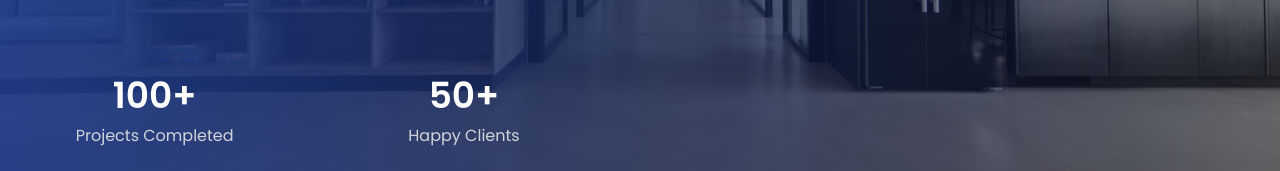
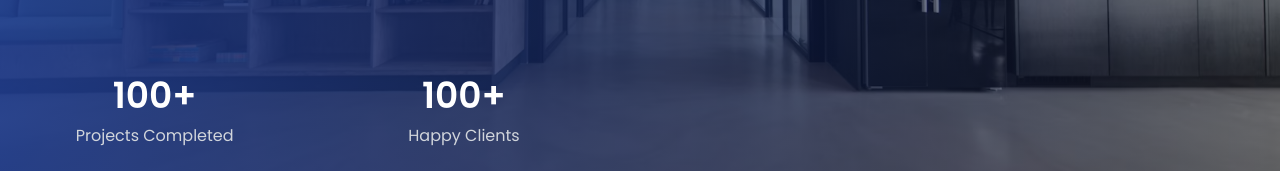
Before and after one commit to Fardosafara/Our-Agency-Website, a Next.js app: page / in a window 1280 px wide. Shown: the part 454-625 px from the top of the page. Built offline with nearby package versions, Linux system fonts and the light colour scheme; a web font is replaced by a local one.

Commit message:
first commit

```diff
--- a/app/page.tsx
+++ b/app/page.tsx
@@ -209,7 +209,7 @@ export default function Home() {
             >
               {[
                 { number: 100, label: "Projects Completed" },
-                { number: 50, label: "Happy Clients" },
+                { number: 100, label: "Happy Clients" },
               ].map((stat, index) => (
                 <div key={index} className="text-center">
                   <div className="text-3xl md:text-4xl font-bold text-white mb-2">
```
